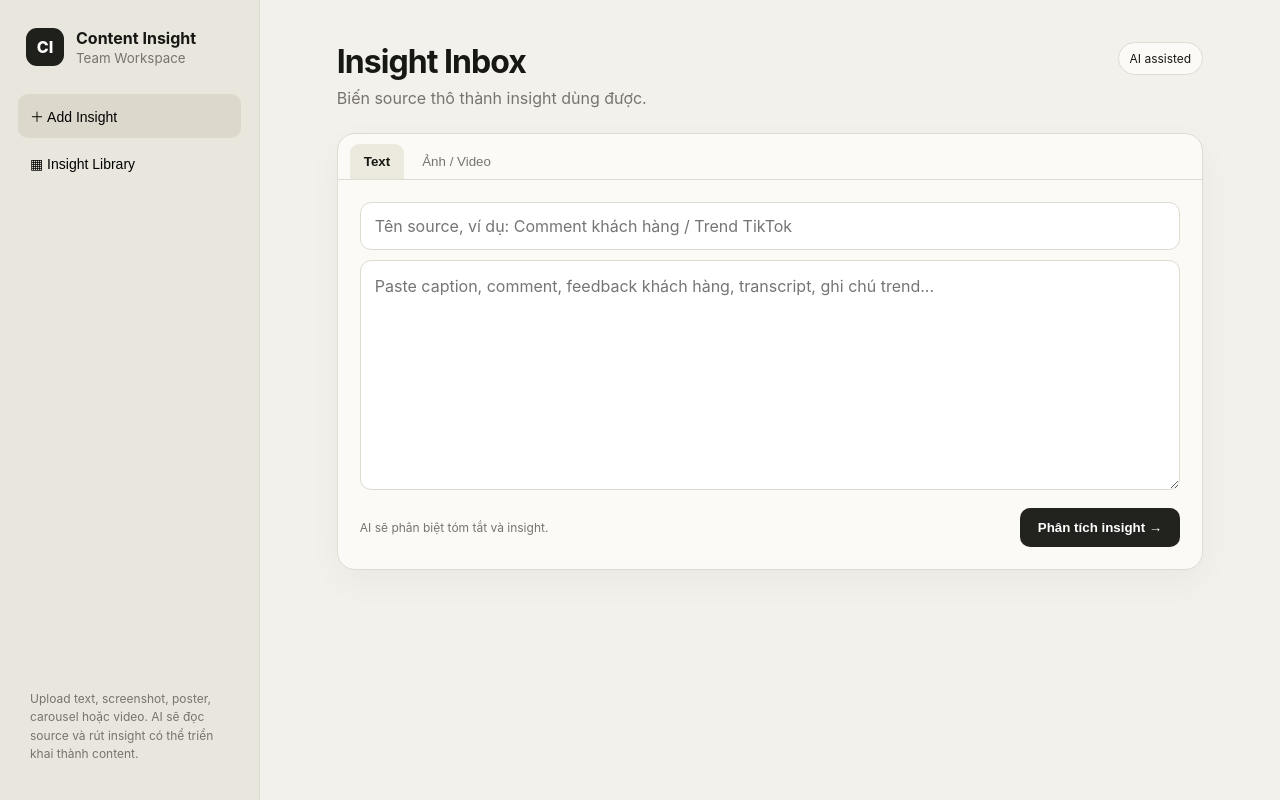
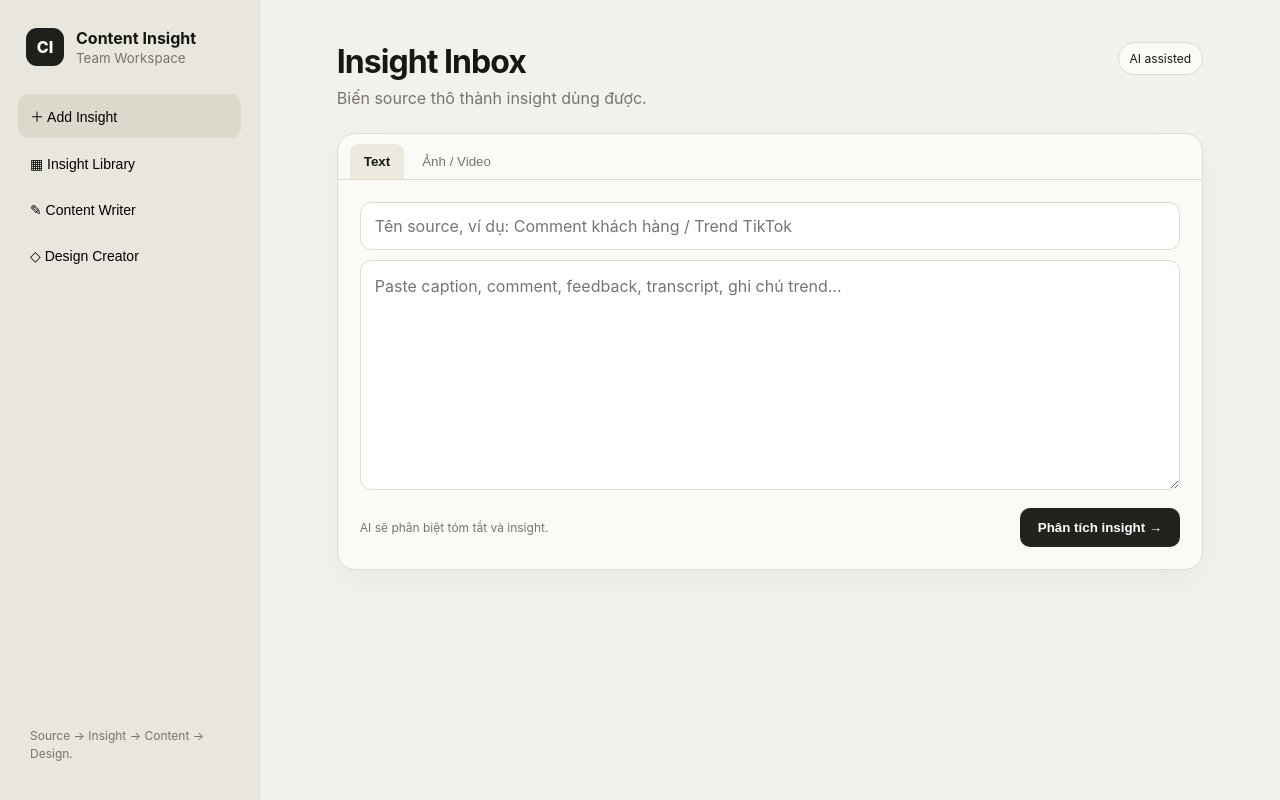
Before and after one commit to datlok/content-insight-hub, a Flask app: page / in a window 1280 px wide. Run offline with Flask 3, Linux system fonts and the light colour scheme; some libraries are stand-ins or nearby versions.

Commit message:
Add files via upload

```diff
--- a/templates/index.html
+++ b/templates/index.html
@@ -1,62 +1,82 @@
-
 <!doctype html>
 <html lang="vi">
 <head>
-  <meta charset="utf-8"/>
-  <meta name="viewport" content="width=device-width,initial-scale=1"/>
-  <title>Content Insight Hub</title>
-  <link rel="stylesheet" href="/static/app.css"/>
+<meta charset="utf-8"><meta name="viewport" content="width=device-width,initial-scale=1">
+<title>Content Insight Hub</title><link rel="stylesheet" href="/static/app.css">
 </head>
 <body>
 <div class="shell">
 <aside>
-    <div class="brand">
-      <div class="logo">CI</div>
-      <div><b>Content Insight</b><small>Team Workspace</small></div>
-    </div>
+  <div class="brand"><div class="logo">CI</div><div><b>Content Insight</b><small>Team Workspace</small></div></div>
   <nav>
     <button class="nav active" data-view="inbox">＋ Add Insight</button>
     <button class="nav" data-view="library">▦ Insight Library</button>
+    <button class="nav" data-view="writer">✎ Content Writer</button>
+    <button class="nav" data-view="design">◇ Design Creator</button>
   </nav>
-    <div class="aside-note">Upload text, screenshot, poster, carousel hoặc video. AI sẽ đọc source và rút insight có thể triển khai thành content.</div>
+  <div class="aside-note">Source → Insight → Content → Design.</div>
 </aside>
-
 <main>
 <section id="inbox" class="view active">
 <header><div><h1>Insight Inbox</h1><p>Biến source thô thành insight dùng được.</p></div><span class="pill">AI assisted</span></header>
-
-      <div class="composer card">
-        <div class="tabs">
-          <button class="tab active" data-tab="text">Text</button>
-          <button class="tab" data-tab="file">Ảnh / Video</button>
+<div class="card composer">
+  <div class="tabs"><button class="tab active" data-tab="text">Text</button><button class="tab" data-tab="file">Ảnh / Video</button></div>
+  <div id="tab-text" class="tabpane active">
+    <input id="textName" class="title-input" placeholder="Tên source, ví dụ: Comment khách hàng / Trend TikTok">
+    <textarea id="textInput" placeholder="Paste caption, comment, feedback, transcript, ghi chú trend..."></textarea>
+    <div class="actions"><span class="hint">AI sẽ phân biệt tóm tắt và insight.</span><button class="primary" id="analyzeText">Phân tích insight →</button></div>
   </div>
-
-        <div id="tab-text" class="tabpane active">
-          <input id="textName" class="title-input" placeholder="Tên source, ví dụ: Comment khách hàng / Trend TikTok"/>
-          <textarea id="textInput" placeholder="Paste caption, comment, feedback khách hàng, transcript, ghi chú trend..."></textarea>
-          <div class="actions"><span class="hint">AI sẽ phân biệt tóm tắt và insight.</span><button id="analyzeText">Phân tích insight →</button></div>
-        </div>
-
   <div id="tab-file" class="tabpane">
-          <label id="drop" class="drop">
-            <input id="fileInput" type="file" accept="image/*,video/*"/>
-            <div class="drop-icon">↑</div>
-            <b>Thả ảnh hoặc video vào đây</b>
-            <span>Ảnh: OCR + hiểu hình ảnh · Video: transcript + phân tích frame</span>
-          </label>
+    <label class="drop"><input id="fileInput" type="file" accept="image/*,video/*"><div class="drop-icon">↑</div><b>Thả ảnh hoặc video vào đây</b><span>Ảnh: OCR + hiểu hình ảnh · Video: transcript + phân tích frame</span></label>
     <div id="fileMeta" class="file-meta"></div>
-          <div class="actions"><span class="hint">Video dài sẽ cần nhiều thời gian xử lý hơn.</span><button id="analyzeFile">Upload & phân tích →</button></div>
+    <div class="actions"><span class="hint">Video dài sẽ cần nhiều thời gian xử lý hơn.</span><button class="primary" id="analyzeFile">Upload & phân tích →</button></div>
   </div>
 </div>
-
-      <div id="loading" class="loading hidden"><span></span><div><b>AI đang xử lý source…</b><small>Đọc nội dung → tìm tension → rút insight → đề xuất angle</small></div></div>
+<div id="loading" class="loading hidden"><span></span><div><b>AI đang xử lý source…</b></div></div>
 <div id="result"></div>
 </section>
 
 <section id="library" class="view">
 <header><div><h1>Insight Library</h1><p>Kho insight chung cho cả team.</p></div></header>
-      <div class="toolbar"><input id="search" placeholder="Tìm insight, tag, source…"/><button id="refresh">↻</button></div>
+<div class="toolbar"><input id="search" placeholder="Tìm insight, tag, source…"><button id="refresh">↻</button></div>
 <div id="libraryGrid" class="library-grid"></div>
+</section>
+
+<section id="writer" class="view">
+<header><div><h1>Content Writer</h1><p>Từ một insight → đúng 2 phiên bản.</p></div><span class="pill">2 versions</span></header>
+<div class="card section-card">
+  <label class="field-label">Insight / ý chính</label>
+  <textarea id="writerInsight" class="writer-textarea" placeholder="Paste insight hoặc bấm Viết content từ Insight Library…"></textarea>
+  <div class="form-row">
+    <div><label class="field-label">Nền tảng</label><select id="writerPlatform"><option>Facebook</option><option>TikTok</option><option>Instagram</option><option>Threads</option></select></div>
+    <div><label class="field-label">Mục tiêu</label><select id="writerObjective"><option>Bán hàng</option><option>Tăng tương tác</option><option>Branding</option><option>Giáo dục</option></select></div>
+  </div>
+  <label class="field-label">Yêu cầu thêm</label>
+  <textarea id="writerExtra" class="small-textarea" placeholder="Ví dụ: giọng văn tự nhiên, CTA inbox…"></textarea>
+  <div class="actions"><span class="hint">Không tạo storytelling riêng.</span><button class="primary" id="generateContent">Tạo 2 phiên bản →</button></div>
+</div>
+<div id="writerLoading" class="loading hidden"><span></span><div><b>Đang viết content…</b></div></div>
+<div id="writerResult" class="content-results"></div>
+</section>
+
+<section id="design" class="view">
+<header><div><h1>Design Creator</h1><p>Ảnh ref Pinterest + ảnh bên mình + yêu cầu → design mới.</p></div><span class="pill">GPT Image</span></header>
+<div class="card section-card">
+  <div class="image-pair">
+    <div><label class="field-label">1. Ảnh ref design Pinterest</label>
+      <label class="image-drop"><input id="designRef" type="file" accept="image/*"><img id="refPreview"><div class="empty-preview"><b>＋ Upload reference</b><span>Layout / typography / mood</span></div></label>
+    </div>
+    <div><label class="field-label">2. Ảnh chụp bên mình</label>
+      <label class="image-drop"><input id="designPhoto" type="file" accept="image/*"><img id="photoPreview"><div class="empty-preview"><b>＋ Upload ảnh chụp</b><span>Ảnh chính đưa vào design</span></div></label>
+    </div>
+  </div>
+  <label class="field-label">3. Yêu cầu thiết kế</label>
+  <textarea id="designInstruction" class="design-request" placeholder="Ví dụ: giữ tinh thần layout ref, thay ảnh chính bằng ảnh bên mình, text SUMMER SALE, tone beige premium…"></textarea>
+  <div class="form-row"><div><label class="field-label">Tỷ lệ</label><select id="designSize"><option value="1024x1024">1:1 Square</option><option value="1024x1536">2:3 Vertical</option><option value="1536x1024">3:2 Horizontal</option></select></div></div>
+  <div class="actions"><span class="hint">Không bê nguyên watermark/logo từ ref.</span><button class="primary" id="generateDesign">Tạo design →</button></div>
+</div>
+<div id="designLoading" class="loading hidden"><span></span><div><b>Đang tạo design…</b><small>Có thể mất vài chục giây.</small></div></div>
+<div id="designResult"></div>
 </section>
 </main>
 </div>
```
Lines whose indentation alone changed are shown as unchanged.
